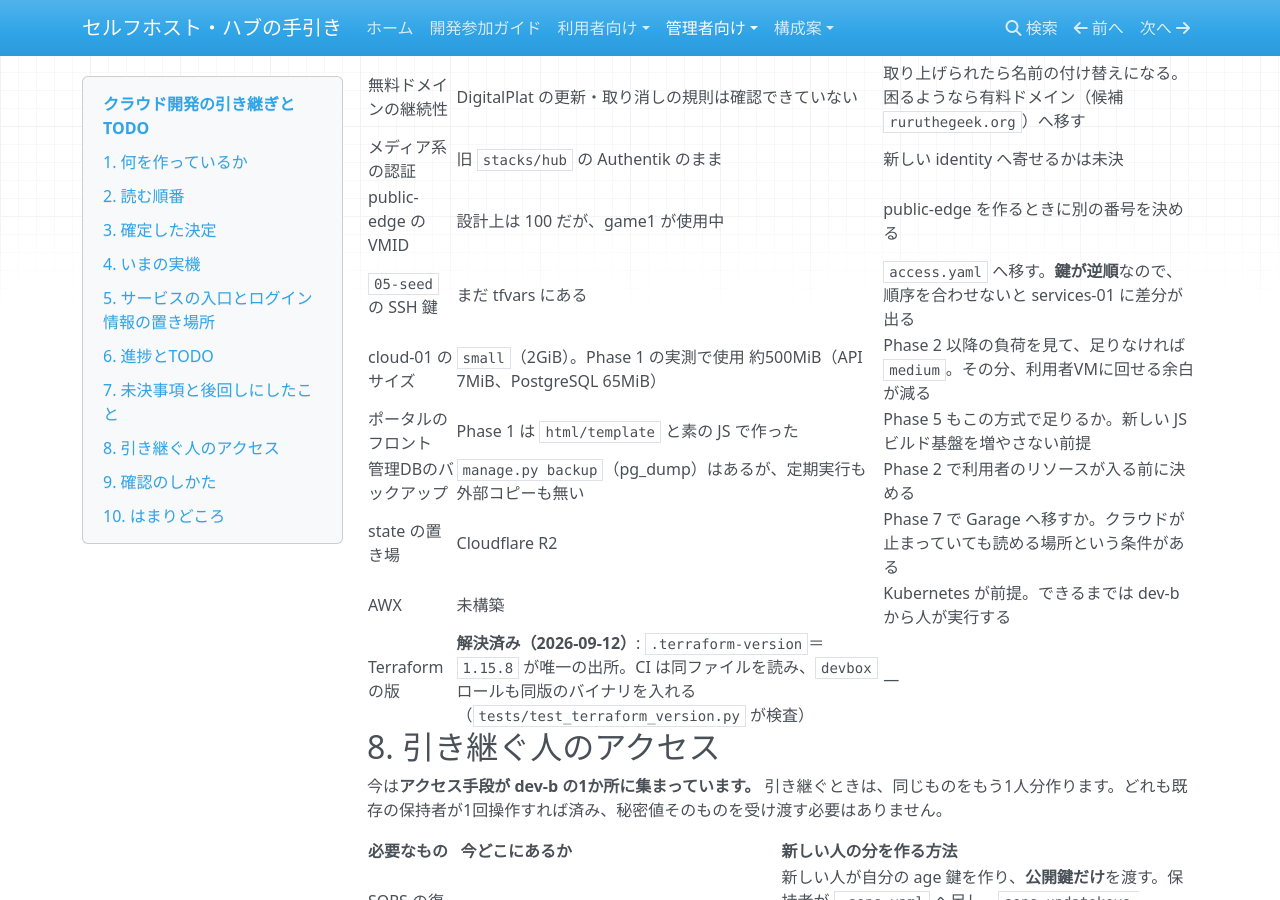
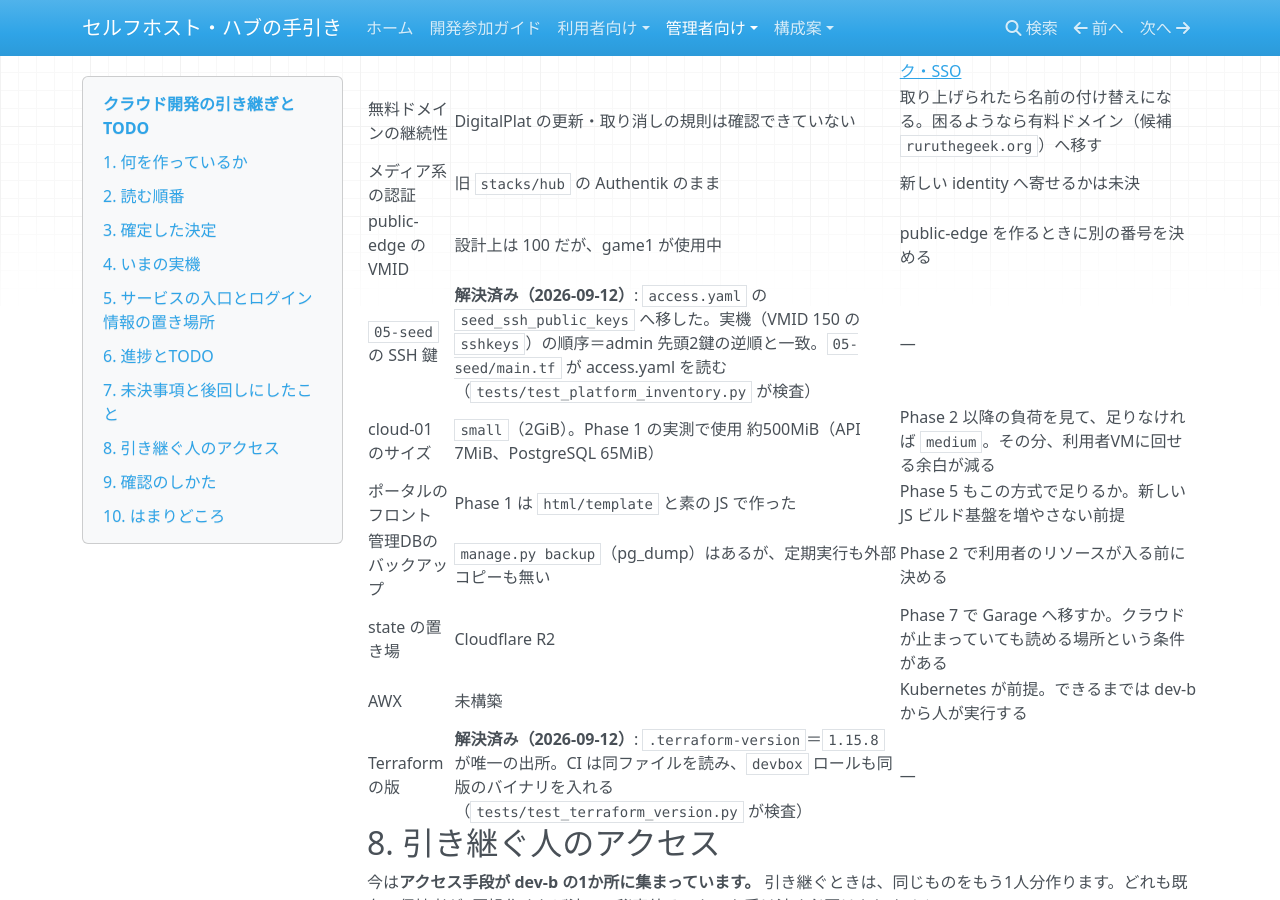
Before and after one commit to rurutheGeek/shake-cloud, an MkDocs documentation site: the page built from docs/operations/handover.md, in a window 1280 px wide and 900 px high, scrolled down 10820 px. Built offline with MkDocs 1.6.1, drawn with Linux system fonts in a browser that asks for light colours; nearby versions of some CDN libraries.

Commit message:
fix(seed): 05-seed の SSH 鍵を access.yaml へ移す
services-01（05-seed）だけは公開鍵を gitignore された tfvars に持っており、その
ファイルの無い作業機では plan が全鍵を剥がす差分を出していた。正本の access.yaml
へ移し、実機と一致する順序を明示する。

- access.yaml: `seed_ssh_public_keys` を追加。実機（VMID 150 の sshkeys）から回収
  した順序 = admin 先頭2鍵の逆順で、automation 鍵は入っていない。
- 05-seed: `ssh_public_keys` 変数を廃止し、access.yaml を読む（10-platform と同じ）。
  terraform.tfvars.example から鍵を外した。
- tests/test_platform_inventory.py: seed 鍵が公開鍵であること、05-seed が
  access.yaml を読むこと（var.ssh_public_keys を使わないこと）を検査。
- docs: handover の未決を解決済みへ。cloud.md・iac.md・devvm.md の参照を更新。

実機確認: services-01 の sshkeys を Proxmox API（root トークン）で読み、2鍵の順序が
seed_ssh_public_keys と一致することを確認した（cloud-init に差分が出ない）。

```diff
--- a/docs/operations/handover.md
+++ b/docs/operations/handover.md
@@ -220,7 +220,7 @@
 | 無料ドメインの継続性 | DigitalPlat の更新・取り消しの規則は確認できていない | 取り上げられたら名前の付け替えになる。困るようなら有料ドメイン（候補 `ruruthegeek.org`）へ移す |
 | メディア系の認証 | 旧 `stacks/hub` の Authentik のまま | 新しい identity へ寄せるかは未決 |
 | public-edge の VMID | 設計上は 100 だが、game1 が使用中 | public-edge を作るときに別の番号を決める |
-| `05-seed` の SSH 鍵 | まだ tfvars にある | `access.yaml` へ移す。**鍵が逆順**なので、順序を合わせないと services-01 に差分が出る |
+| `05-seed` の SSH 鍵 | **解決済み（2026-09-12）**: `access.yaml` の `seed_ssh_public_keys` へ移した。実機（VMID 150 の `sshkeys`）の順序＝admin 先頭2鍵の逆順と一致。`05-seed/main.tf` が access.yaml を読む（`tests/test_platform_inventory.py` が検査） | — |
 | cloud-01 のサイズ | `small`（2GiB）。Phase 1 の実測で使用 約500MiB（API 7MiB、PostgreSQL 65MiB） | Phase 2 以降の負荷を見て、足りなければ `medium`。その分、利用者VMに回せる余白が減る |
 | ポータルのフロント | Phase 1 は `html/template` と素の JS で作った | Phase 5 もこの方式で足りるか。新しい JS ビルド基盤を増やさない前提 |
 | 管理DBのバックアップ | `manage.py backup`（pg_dump）はあるが、定期実行も外部コピーも無い | Phase 2 で利用者のリソースが入る前に決める |
```
Also changed, not shown: docs/architecture/iac.md (+1 -1 lines), docs/operations/cloud.md (+1 -1 lines), docs/services/devvm.md (+1 -1 lines), 5 other files.
